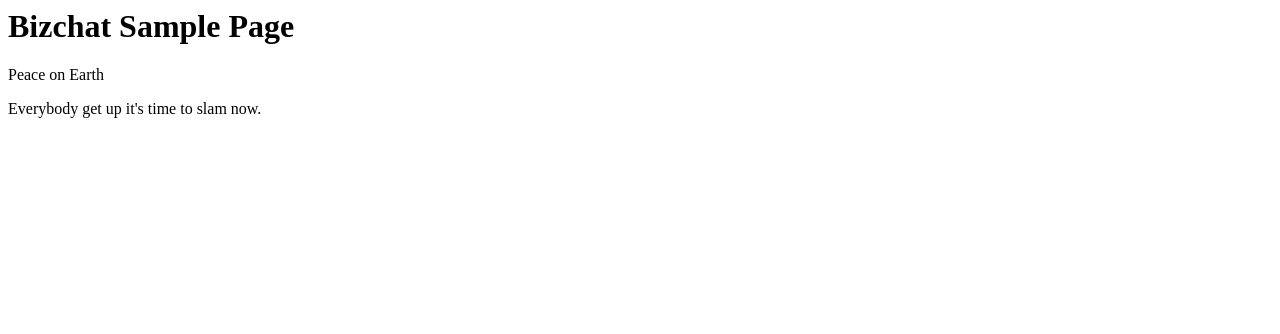
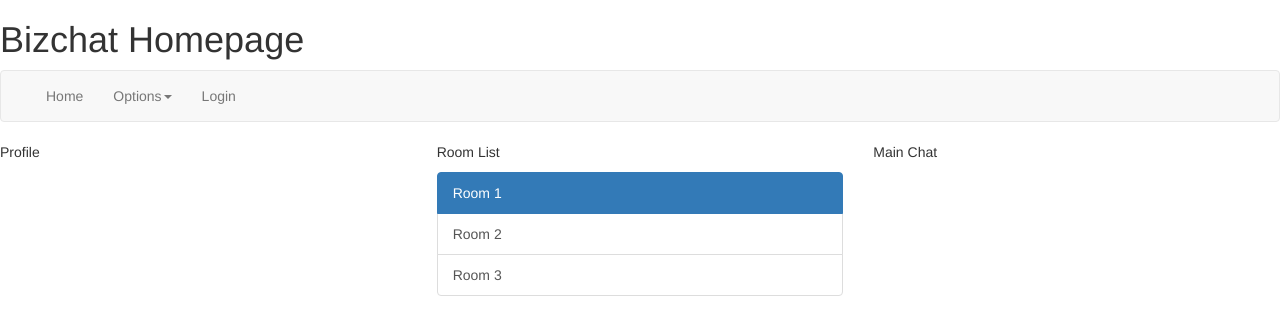
Before and after one commit to Leitzf/Bizchat, a plain HTML site: page sample.html in a window 1280 px wide. Drawn offline with nearby package versions, Linux system fonts and the light colour scheme.

Commit message:
added bootstrap to sample page and basic layout

```diff
--- a/sample.html
+++ b/sample.html
@@ -1,9 +1,61 @@
 <html>
 	<head>
-	<h1> Bizchat Sample Page </h1>
+		<link rel="stylesheet" href="https://maxcdn.bootstrapcdn.com/bootstrap/3.3.4/css/bootstrap.min.css">
 	</head>
+
+	<head>
+		<h1> Bizchat Homepage </h1>
+	</head>
+
+
 	<body>
-	<p> Peace on Earth</p>
-	<p> Everybody get up it's time to slam now.</p>
+
+	 <!-- Static navbar -->
+		  <nav class="navbar navbar-default">
+			<div class="container-fluid">
+			  <div class="navbar-header">
+			  </div>
+			  <div id="navbar" class="navbar-collapse collapse">
+				<ul class="nav navbar-nav">
+				  <li><a href="#">Home</a></li>
+				  <li class="dropdown">
+					<a href="#" class="dropdown-toggle" data-toggle="dropdown" role="button" aria-expanded="false">Options<span class="caret"></span></a>
+					<ul class="dropdown-menu" role="menu">
+					  <li><a href="#">Create</a></li>
+					  <li><a href="#">Disabled</a></li>
+					</ul>
+				  </li>
+				<ul class="nav navbar-nav navbar-right">
+				  <li><a href="#">Login</a></li>
+				</ul>
+			  </div><!--/.nav-collapse -->
+			</div><!--/.container-fluid -->
+		  </nav>
+
+		<div class="row">
+		  	<div class="col-sm-4">
+		      	<div id="profilebar">
+					<p>Profile</p>
+			  	</div>
+			</div>
+			<div class="col-sm-4">
+		      	<div id="profilebar">
+					<p>Room List</p>
+						<div id="roomlist">
+		  				<!-- Main component -->
+		  				<div class="list-group">
+							<a href="#" class="list-group-item active"> Room 1 </a>
+							<a href="#" class="list-group-item">Room 2</a>
+							<a href="#" class="list-group-item">Room 3</a>
+					  	</div>
+					</div>
+			  	</div>
+			</div>
+		  	<div class="col-sm-4">
+		      	<div id="mainchat">
+					<p>Main Chat</p>
+			  	</div>
+			</div>
+		</div>
 	</body>
 </html>
```
